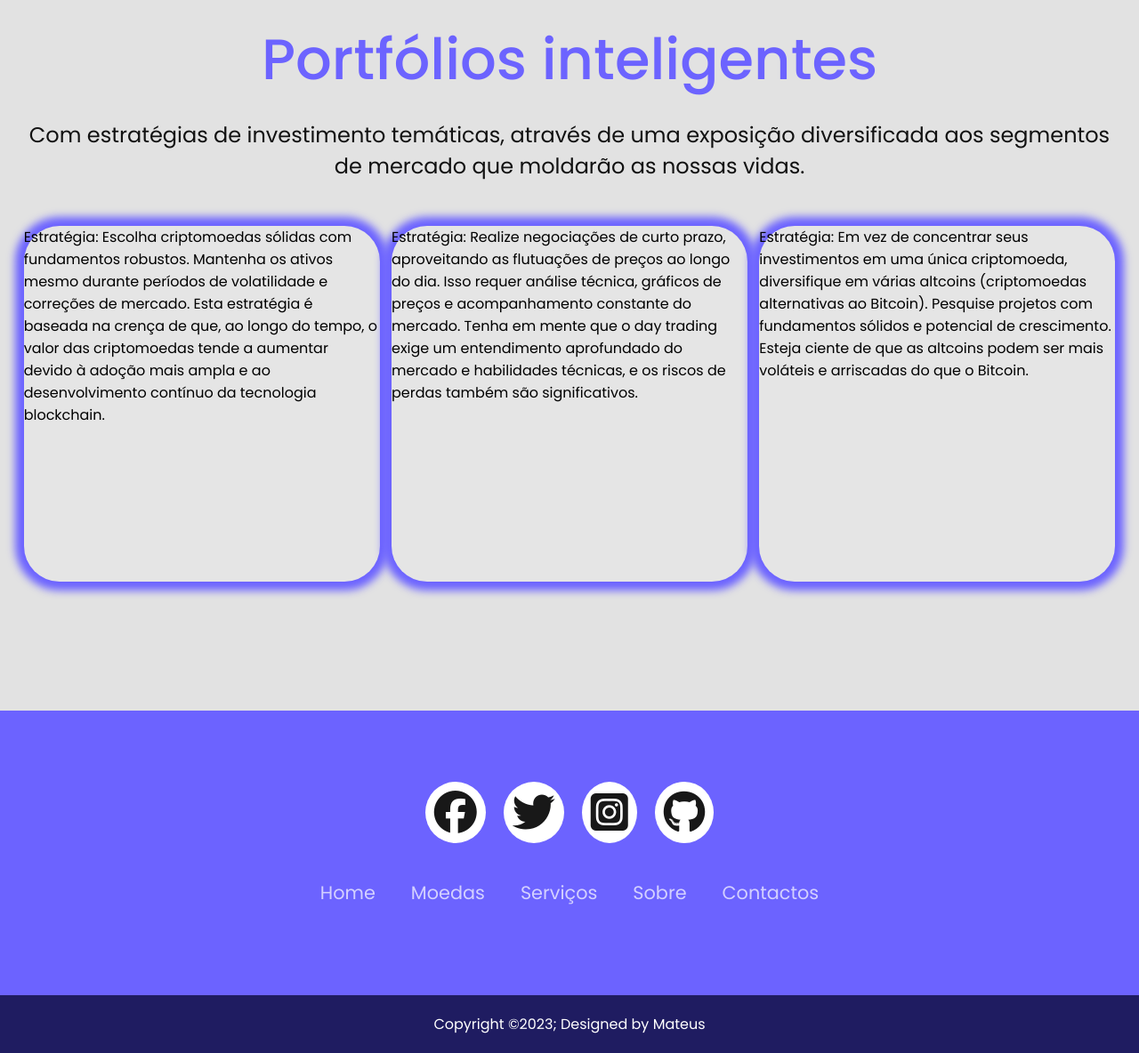
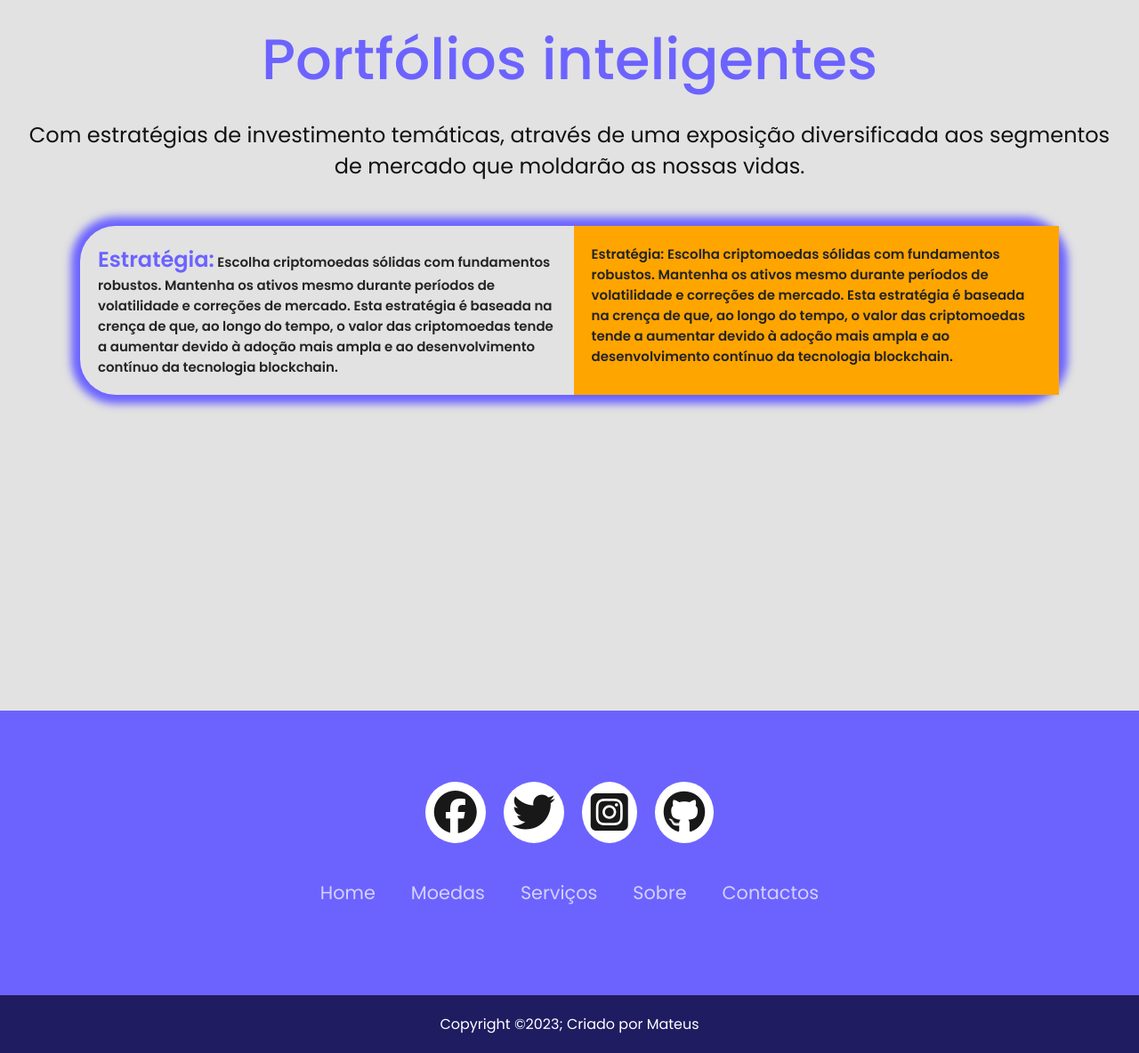
Before and after one commit to mataraujo117/PAP, a PHP site: page / in a window 1280 px wide. Shown: the part 801-1985 px from the top of the page at 89% size. Run offline with PHP 8.4, Linux system fonts and the light colour scheme; some libraries are stand-ins or nearby versions.

Commit message:
The files were organized for better understanding

```diff
--- a/CSS/style.css
+++ b/CSS/style.css
@@ -263,6 +263,7 @@ body {
     width: 100%;
     height: 100vh;
     padding: 20px;
+
 }
 
 .sec2-box-1,
@@ -274,29 +275,47 @@ body {
     font-size: 4rem;
     font-weight: 500;
     color: #6C63FF;
+
 }
 
 .sec2-box-2 {
     font-size: 24px;
     color: #111111;
     margin-top: 20px;
+
 }
 
 
 /* caixas */
 
 .Container {
+    margin: 50px 70px 0px 70px;
+    border-radius: 40px;
+    box-shadow: 0px 0px 10px 10px #6C63FF;
     display: flex;
-    justify-content: space-around;
-    margin-top: 50px;
+    height: auto;
 }
 
 .Container .box {
-    width: 400px;
-    height: 400px;
-    background: rgb(229, 229, 229);
-    border-radius: 40px;
-    box-shadow: 0px 0px 10px 10px #6C63FF;
+    padding: 20px;
+    font-size: 15px;
+    font-weight: bold;
+    color: #242424;
+
+}
+
+.Container .imgBox {
+    padding: 20px;
+    font-size: 15px;
+    font-weight: bold;
+    color: #242424;
+    background-color: orange;
+}
+
+.Container .box span {
+    color: #6C63FF;
+    font-weight: bold;
+    font-size: 24px;
 }
 
 /* section 3 */
--- a/index.php
+++ b/index.php
@@ -1,5 +1,5 @@
 <!DOCTYPE html>
-<html lang="en">
+<html lang="pt-pt">
 
 <head>
     <meta charset="UTF-8">
@@ -11,12 +11,15 @@
 </head>
 
 <body>
-    <!-- Navbar -->
+
+    <!----------------------------------- Navbar ------------------------------------>
     <div class="header">
+        <!--------------- logo -------------------->
         <div class="logo">
             <img src="./img/bear.png">
             <div class="logo-name">BlueBerryBear</div>
         </div>
+        <!---------------- Links ---------------->
         <div class="navbar">
             <a href="/index.php">Home</a>
             <a href="/moedas.php">Moedas</a>
@@ -26,10 +29,10 @@
         </div>
     </div>
 
-    <!-- section 1 -->
+    <!------------------------------------ section 1 ------------------------------------->
     <div class="main-area">
+        <!------------------------------- Texto ------------------------------------->
 
-        <!-- Texto -->
         <div class="container-1">
             <div class="box-1">Invista em Criptomoedas</div>
             <div class="box-2">Investir em criptomoedas tem se destacado como uma alternativa atrativa e inovadora no mundo financeiro contemporâneo. As criptomoedas, como o Bitcoin e o Ethereum, representam uma mudança significativa no paradigma tradicional de investimentos.</div>
@@ -39,7 +42,7 @@
             </div>
         </div>
 
-        <!-- Bolhas -->
+        <!-------------------------------------- Bolhas ----------------------------------------->
         <div class="circles">
             <div></div>
             <div></div>
@@ -53,40 +56,48 @@
             <div></div>
         </div>
 
-        <!-- Bolhas -->
+        <!----------------------------------- Imagem --------------------------------------------->
+
         <div class="container-2">
             <img src="./img/cryptoPort.svg">
         </div>
     </div>
 
-    <!-- section 2 -->
+    <!------------------------------------------ section 2 --------------------------------------->
     <div class="section-2">
         <div class="sec2-box-1">Portfólios inteligentes</div>
         <div class="sec2-box-2">Com estratégias de investimento temáticas, através de uma exposição diversificada aos segmentos de mercado que moldarão as nossas vidas.</div>
 
+        <!------------------------- Slider to go through boxes ---------------------------------->
         <div class="Container">
+            <!---------- Texto ---------->
             <div class="box">
-                Estratégia: Escolha criptomoedas sólidas com fundamentos robustos. Mantenha os ativos mesmo durante períodos de volatilidade e correções de mercado. Esta estratégia é baseada na crença de que, ao longo do tempo, o valor das criptomoedas tende a aumentar devido à adoção mais ampla e ao desenvolvimento contínuo da tecnologia blockchain.
+                <span>Estratégia:</span> Escolha criptomoedas sólidas com fundamentos robustos. Mantenha os ativos
+                mesmo durante períodos de volatilidade e correções de mercado. Esta estratégia é baseada
+                na crença de que, ao longo do tempo, o valor das criptomoedas tende a aumentar devido à
+                adoção mais ampla e ao desenvolvimento contínuo da tecnologia blockchain.
             </div>
-            <div class="box">
-                Estratégia: Realize negociações de curto prazo, aproveitando as flutuações de preços ao longo do dia. Isso requer análise técnica, gráficos de preços e acompanhamento constante do mercado. Tenha em mente que o day trading exige um entendimento aprofundado do mercado e habilidades técnicas, e os riscos de perdas também são significativos.
-            </div>
-            <div class="box">
-                Estratégia: Em vez de concentrar seus investimentos em uma única criptomoeda, diversifique em várias altcoins (criptomoedas alternativas ao Bitcoin). Pesquise projetos com fundamentos sólidos e potencial de crescimento. Esteja ciente de que as altcoins podem ser mais voláteis e arriscadas do que o Bitcoin.
+            <!---------- Image ---------->
+            <div class="imgBox">
+                <span>Estratégia:</span> Escolha criptomoedas sólidas com fundamentos robustos. Mantenha os ativos
+                mesmo durante períodos de volatilidade e correções de mercado. Esta estratégia é baseada
+                na crença de que, ao longo do tempo, o valor das criptomoedas tende a aumentar devido à
+                adoção mais ampla e ao desenvolvimento contínuo da tecnologia blockchain.
             </div>
         </div>
-
     </div>
 
-    <!-- section 3 -->
+    <!---------------------------------------- section 3 ------------------------------------------------>
 
     <div class="footerContainer">
+        <!------------------------ social media icons  ----------------------------->
         <div class="socialIcon">
             <a href=""><i class="fa-brands fa-facebook"></i></a>
             <a href=""><i class="fa-brands fa-twitter"></i></a>
             <a href=""><i class="fa-brands fa-square-instagram"></i></a>
             <a href=""><i class="fa-brands fa-github"></i></a>
         </div>
+        <!---------------------------- links to next pages -------------------------------->
         <div class="footerNav">
             <ul>
                 <li> <a href="/index.php">Home</a></li>
@@ -99,7 +110,7 @@
     </div>
 
     <div class="footerBottom">
-        <p>Copyright &copy;2023; Designed by <span class="designer">Mateus</span></p>
+        <p>Copyright &copy;2023; Criado por <span class="designer">Mateus</span></p>
     </div>
 
 </body>
```
Also changed, not shown: CSS/cardSlider.css (added), img/undraw_screen_time_vkev.svg (added).
